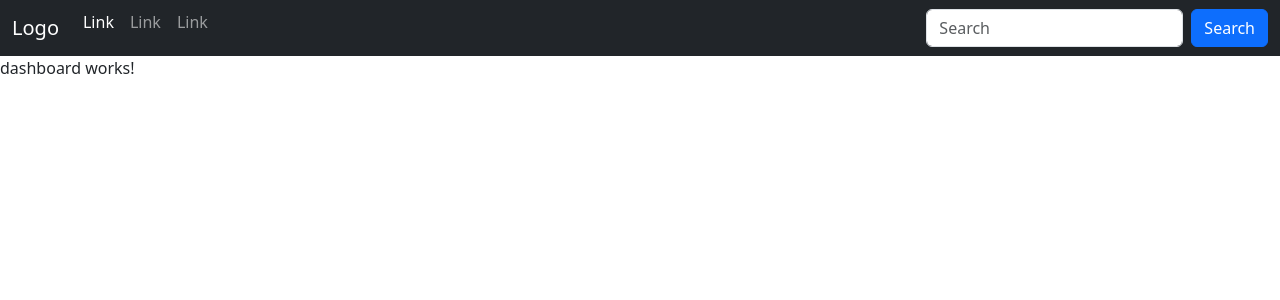
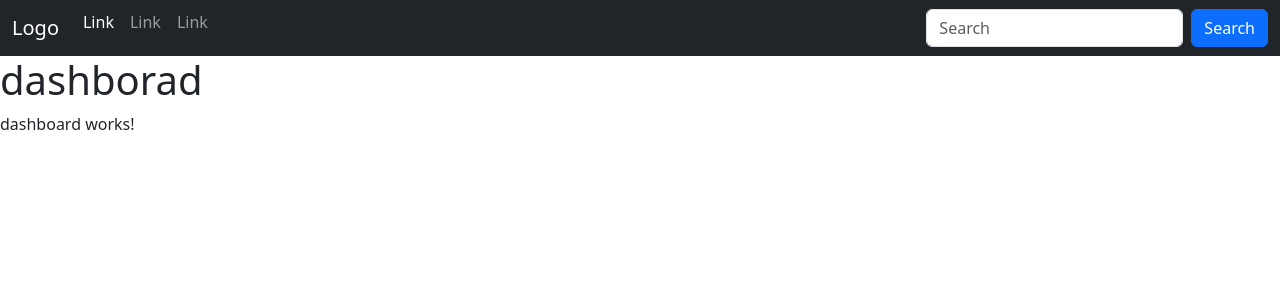
Before and after one commit to ernestoacostavelazquez/login_prueba01, an Angular app: page /dashboard in a window 1280 px wide. Shown: the top 300 px of the page. Built offline with nearby package versions, Linux system fonts and the light colour scheme.

Commit message:
tercero commit

```diff
--- a/src/app/pages/dashboard/dashboard.component.html
+++ b/src/app/pages/dashboard/dashboard.component.html
@@ -1 +1,2 @@
+<h1>dashborad</h1>
 <p>dashboard works!</p>
```
